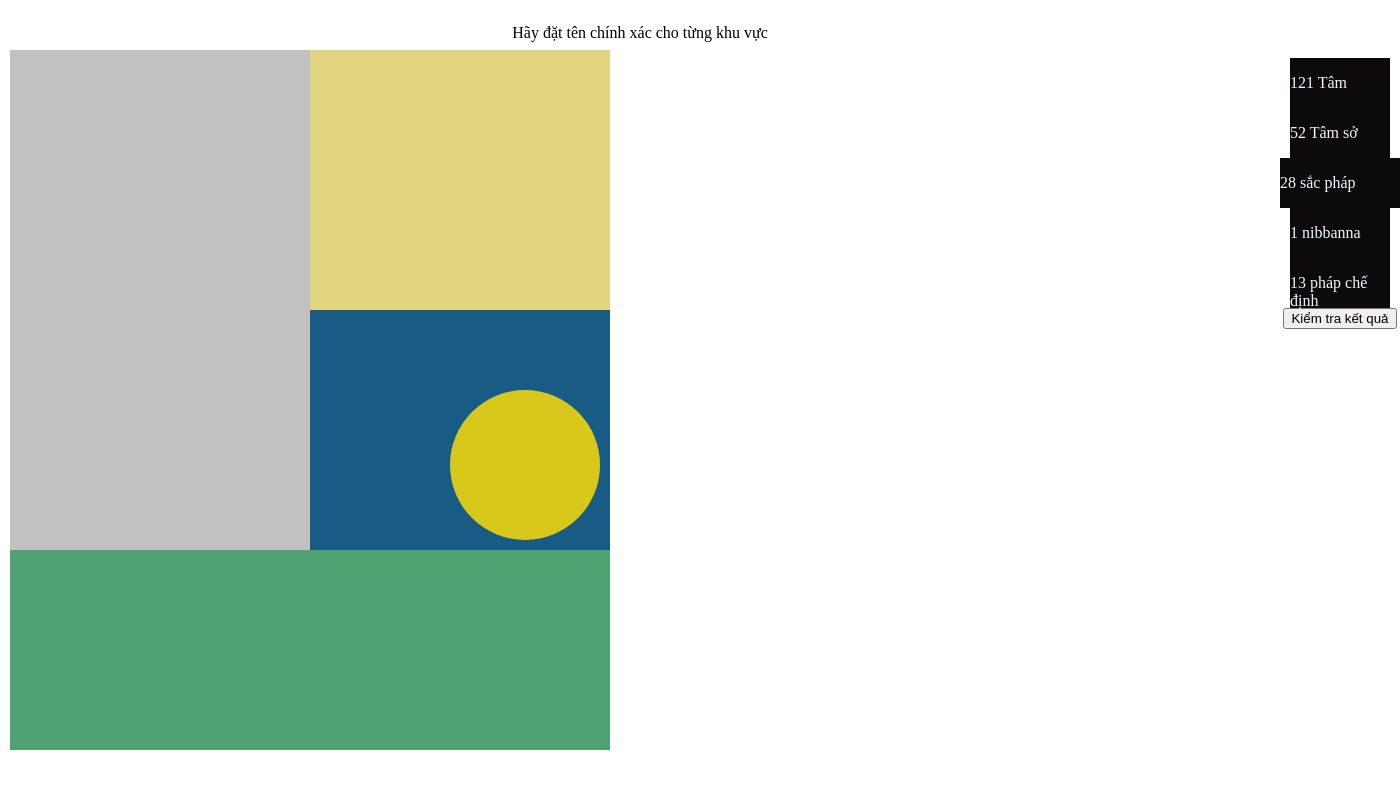
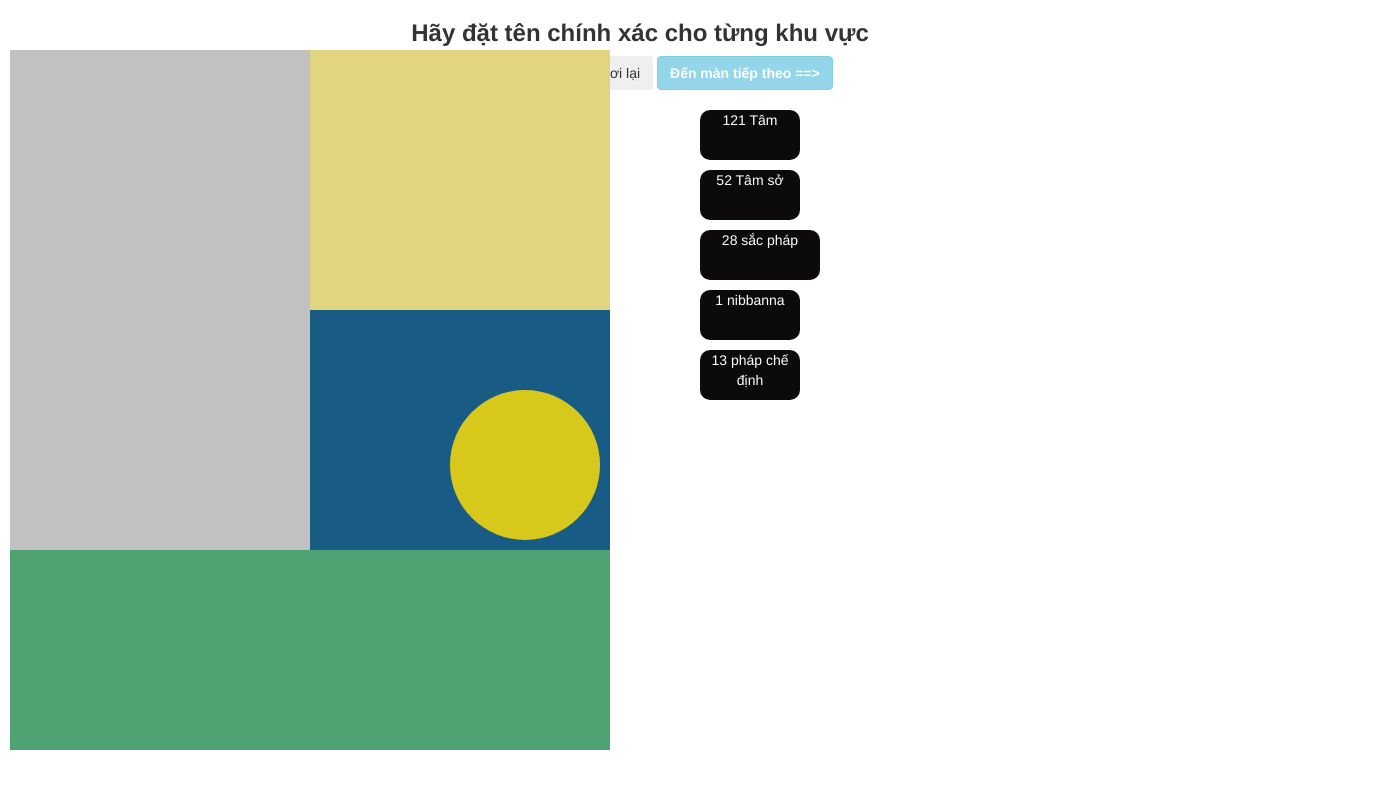
Before and after one commit to cheaterdxd/Web-base-programming, a plain HTML site: page hoc_bang_neu/level1/index.html in a window 1280 px wide. Shown: the whole page, 1400 px wide, since content can reach past the window. Drawn offline with nearby package versions, Linux system fonts and the light colour scheme.

Commit message:
make it beautiful

```diff
--- a/hoc_bang_neu/level1/index.html
+++ b/hoc_bang_neu/level1/index.html
@@ -1,16 +1,19 @@
 <!doctype html>
-<html>
+<html lang="en">
 
 <head>
     <meta charset="UTF-8">
+    <meta name="viewport" content="width=device-width, initial-scale=1.0">
+    <title>Cùng học bảng nêu chi pháp với TRUNG TÂM CHÍ DŨNG</title>
+    <!-- Latest compiled and minified CSS -->
+    <link rel="stylesheet" href="https://maxcdn.bootstrapcdn.com/bootstrap/3.4.1/css/bootstrap.min.css">
+
+    <!-- jQuery library -->
+    <script src="https://ajax.googleapis.com/ajax/libs/jquery/3.7.1/jquery.min.js"></script>
+
+    <!-- Latest compiled JavaScript -->
+    <script src="https://maxcdn.bootstrapcdn.com/bootstrap/3.4.1/js/bootstrap.min.js"></script>
     <style>
-        /* #gate {
-            cursor: pointer;
-            margin-bottom: 100px;
-            width: 83px;
-            height: 46px;
-        } */
-
         #nibbanCircle {
             width: 150px;
             /* Đường kính của hình tròn */
@@ -61,6 +64,11 @@
             position: absolute;
             left: 10px;
             top: 550px;
+
+        }
+
+        .radius_square {
+            border-radius: 10px;
         }
 
         /* #square5_2 {
@@ -79,6 +87,9 @@
             z-index: 3;
             position: relative;
             left: 700px;
+            color: white;
+            border-radius: 10px;
+            text-align: center;
         }
 
         #tamso52Lb {
@@ -88,6 +99,9 @@
             z-index: 3;
             position: relative;
             left: 700px;
+            color: white;
+            border-radius: 10px;
+            text-align: center;
         }
 
         #sacphap28Lb {
@@ -97,6 +111,9 @@
             z-index: 3;
             position: relative;
             left: 700px;
+            color: white;
+            border-radius: 10px;
+            text-align: center;
         }
 
         #nibbanLb {
@@ -106,6 +123,9 @@
             z-index: 3;
             position: relative;
             left: 700px;
+            color: white;
+            border-radius: 10px;
+            text-align: center;
         }
 
         #phapchedinh13Lb {
@@ -115,57 +135,43 @@
             z-index: 3;
             position: relative;
             left: 700px;
+            color: white;
+            border-radius: 10px;
+            text-align: center;
         }
-
-        button {
-            position: relative;
-            left: 700px;
-        }
-
         .container {
-            display: grid;
-            /* Bật Grid cho container */
-            place-items: center;
-            /* Căn giữa cả theo chiều ngang và chiều dọc */
+            text-align: center;
         }
     </style>
 </head>
 
 <body>
+
+
     <div class="container">
-        <p>Hãy đặt tên chính xác cho từng khu vực</p>
+        <h3><strong>Hãy đặt tên chính xác cho từng khu vực</strong></h3>
+        <button type="button" class="btn btn-danger" onclick="checkResult()">Kiểm tra kết quả</button>
+        <button type="button" class="btn btn-light" onclick="resetPlay()">Chơi lại</button>
+        <button id="nextLevel" type="button" class="btn btn-info" disabled > <strong> Đến màn tiếp theo ==></strong></button>
+    </div>
 
-        <!-- <img src="https://en.js.cx/clipart/soccer-gate.svg" id="gate" class="droppable">
+    <div id="tam121square"></div>
 
-  <img src="https://en.js.cx/clipart/tam121Lb.svg" id="tam121Lb"> -->
-        <div id="tam121square"></div>
+    <div id="nibbanCircle"></div>
 
-        <div id="nibbanCircle"></div>
+    <div id="tamso52square"></div>
 
-        <div id="tamso52square"></div>
+    <div id="sacphap28square"></div>
 
-        <div id="sacphap28square"></div>
+    <div id="chedinh13square"></div>
 
-        <div id="chedinh13square"></div>
 
-        <!-- <div id="square5_2"></div> -->
-
-        <div id="tam121Lb">
-            <p style="color: aliceblue;">121 Tâm</p>
-        </div>
-        <div id="tamso52Lb">
-            <p style="color: aliceblue;">52 Tâm sở</p>
-        </div>
-        <div id="sacphap28Lb">
-            <p style="color: aliceblue;">28 sắc pháp</p>
-        </div>
-        <div id="nibbanLb">
-            <p style="color: aliceblue;">1 nibbanna</p>
-        </div>
-        <div id="phapchedinh13Lb">
-            <p style="color: aliceblue;">13 pháp chế định</p>
-        </div>
-        <button id="checkResult">Kiểm tra kết quả</button>
+    <div class="radius_square" style="padding-top: 20px;">
+        <p id="tam121Lb">121 Tâm</p>
+        <p id="tamso52Lb">52 Tâm sở</p>
+        <p id="sacphap28Lb">28 sắc pháp</p>
+        <p id="nibbanLb">1 nibbanna</p>
+        <p id="phapchedinh13Lb">13 pháp chế định</p>
     </div>
     <script>
 
@@ -178,6 +184,7 @@
 
             tam121Lb.style.position = 'absolute';
             tam121Lb.style.zIndex = 1000;
+            // tam121Lb.style.padding = "10px 20px";
             document.body.append(tam121Lb);
 
             moveAt(event.pageX, event.pageY);
@@ -225,6 +232,7 @@
 
             tamso52Lb.style.position = 'absolute';
             tamso52Lb.style.zIndex = 1000;
+            // tamso52Lb.style.padding = "10px 20px";
             document.body.append(tamso52Lb);
 
             moveAt(event.pageX, event.pageY);
@@ -272,6 +280,7 @@
 
             sacphap28Lb.style.position = 'absolute';
             sacphap28Lb.style.zIndex = 1000;
+            // sacphap28Lb.style.padding = "10px 20px";
             document.body.append(sacphap28Lb);
 
             moveAt(event.pageX, event.pageY);
@@ -319,6 +328,7 @@
 
             nibbanLb.style.position = 'absolute';
             nibbanLb.style.zIndex = 1000;
+            // nibbanLb.style.padding = "10px 20px";
             document.body.append(nibbanLb);
 
             moveAt(event.pageX, event.pageY);
@@ -366,6 +376,7 @@
 
             phapchedinh13Lb.style.position = 'absolute';
             phapchedinh13Lb.style.zIndex = 1000;
+            // phapchedinh13Lb.style.padding = "10px 20px";
             document.body.append(phapchedinh13Lb);
 
             moveAt(event.pageX, event.pageY);
@@ -413,6 +424,7 @@
         function leaveDroppable(elem) {
             elem.style.background = '';
         }
+
         function getRandom(what) {
             const good_phrases = ["Đúng rồi! Giỏi quá ta", "Hoàn toàn chính xác !", "Sadhu! Sadhu! Lành thay cho trí nhớ tuyệt vời!", "Thật mừng vì đã đúng rồi!", "Tiếp tục phát huy bạn nhé!"];
             const bad_phrases = ["Ôi chưa chuẩn lắm !", "Hãy thử lại nào !", "Bạn cần cố gắng hơn xíu nữa", "Sai mất rồi nè !", "Làm lại nào, một lần nữa!"];
@@ -452,9 +464,9 @@
             return false;
         };
 
-        const button = document.getElementById('checkResult');
+        // const checkResultBtn = document.getElementById('checkResult');
 
-        button.addEventListener('click', function () {
+        function checkResult() {
             // const l1 = tam121Lb.getBoundingClientRect();
             // const l2 = tamso52Lb.getBoundingClientRect();
             // const l3 = sacphap28Lb.getBoundingClientRect();
@@ -477,11 +489,17 @@
                 checkInside("phapchedinh13Lb", "chedinh13square")
             ) {
                 alert(getRandom("good"));
+                const nextLevelBtn = document.getElementById('nextLevel');
+                nextLevelBtn.disabled = false;
+
             } else {
                 alert(getRandom("bad"))
             }
             // if()    s
-        });
+        };
+        function resetPlay() {
+            window.location.reload(true);
+        }
 
     </script>
 
```
